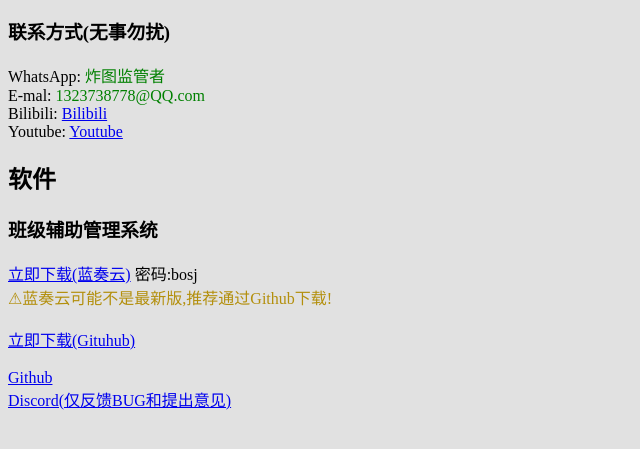
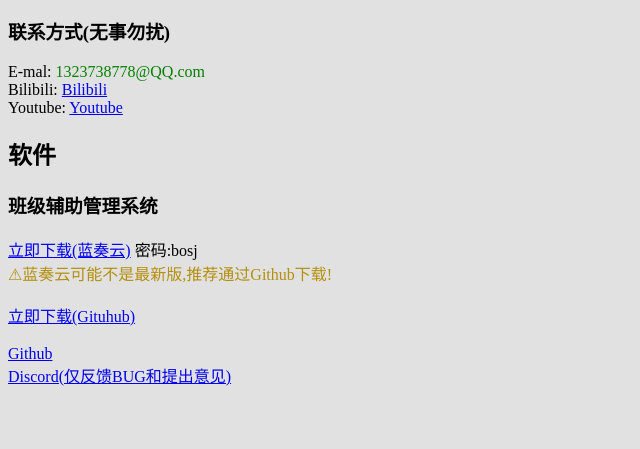
Before and after one commit to zhatujianguanzhe/IndexPage, a plain HTML site: page index.html in a window 1280 px wide. Shown: the part 127-576 px from the top of the page, without its empty margins (0-640 px from the left). Drawn offline with Linux system fonts and the light colour scheme.

Commit message:
Fix HTML formatting and update links

```diff
--- a/index.html
+++ b/index.html
@@ -16,8 +16,6 @@
 <h1>炸图监管者 的官网</h1>
     <h2>个人</h2>
         <h3>联系方式(无事勿扰)</h3>
-            <d>WhatsApp: </d><d style="color: green">炸图监管者</d>
-            <br>
             <d>E-mal: </d><d style="color: green">1323738778@QQ.com</d>
             <br>
             <d>Bilibili: </d><a href="https://space.bilibili.com/1342104465">Bilibili</a>
```
